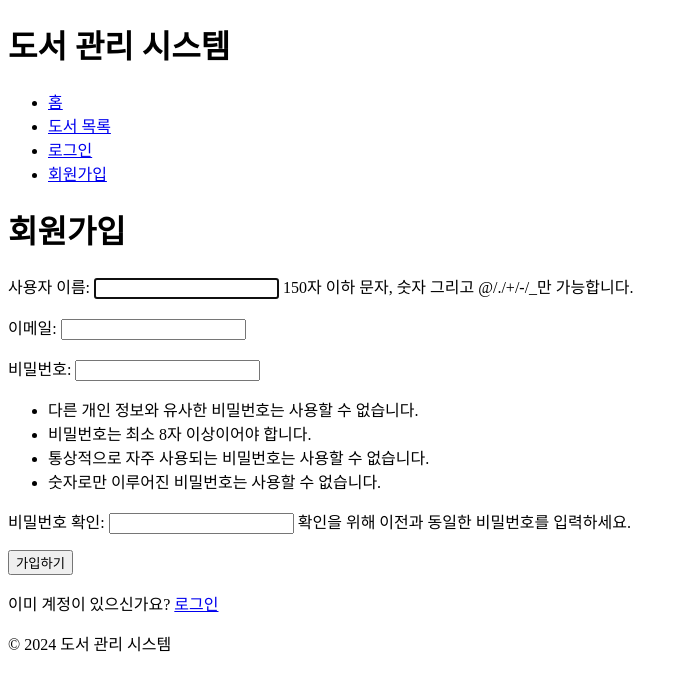
After one commit to lwj0712/0812_Library_Django, a Django app: page /signup/ in a window 1280 px wide. The commit adds this page. Shown: the top 691 px of the page, without its empty margins (0-688 px from the left). Run offline with Django 5.2, Linux system fonts and the light colour scheme.

Commit message:
✨ add signup feature

```diff
--- a/bookproject/bookproject/urls.py
+++ b/bookproject/bookproject/urls.py
@@ -1,6 +1,6 @@
 from django.contrib import admin
 from django.urls import path, include
-from books.views import MainView
+from books.views import MainView, SignUpView
 from django.contrib.auth.views import LoginView, LogoutView
 
 urlpatterns = [
@@ -9,4 +9,5 @@ urlpatterns = [
     path('', MainView.as_view(), name='main'), # 메인 화면을 보여줄 URL 지정
     path('login/', LoginView.as_view(template_name='login.html'), name='login'),
     path('logout/', LogoutView.as_view(next_page='main'), name='logout'),  # 로그아웃 후 홈 화면으로 리다이렉트
+    path('signup/', SignUpView.as_view(), name='signup'),
 ]
--- a/bookproject/books/forms.py
+++ b/bookproject/books/forms.py
@@ -1,5 +1,7 @@
 from django import forms
 from .models import Book
+from django.contrib.auth.forms import UserCreationForm
+from django.contrib.auth.models import User
 
 class BookForm(forms.ModelForm): # 자동으로 폼을 생성!
     class Meta:
@@ -14,4 +16,20 @@ class BookForm(forms.ModelForm): # 자동으로 폼을 생성!
             'publication_date': '출판일',
             'genre': '장르',
             'summary': '요약',
+            'image': '이미지'
         }
+
+class CustomUserCreationForm(UserCreationForm):
+    # 현재 원하는 필드가 모델에 없을 경우, 직접 필드를 추가할 수 있음
+    email = forms.EmailField(label='이메일', required=True) # 이메일 필드 추가
+
+    class Meta:
+        model = User
+        fields = ("username", "email", "password1", "password2")
+
+    def save(self, commit=True):
+        user = super().save(commit=False)
+        user.email = self.cleaned_data["email"]
+        if commit:
+            user.save()
+        return user
--- a/bookproject/books/views.py
+++ b/bookproject/books/views.py
@@ -4,6 +4,7 @@ from django.urls import reverse_lazy
 from .models import Book
 from .forms import BookForm
 from django.contrib.auth.mixins import LoginRequiredMixin
+from .forms import CustomUserCreationForm
 
 # Create your views here.
 class BookListView(ListView):
@@ -74,3 +75,8 @@ class BookDeleteView(LoginRequiredMixin, DeleteView):
     model = Book
     template_name = 'books/book_confirm_delete.html'
     success_url = reverse_lazy('books:book_list') # 성공시 이동할 페이지
+
+class SignUpView(CreateView):
+    form_class = CustomUserCreationForm
+    template_name = 'registration/signup.html'
+    success_url = reverse_lazy('login') # 성공시 이동할 페이지
--- a/bookproject/templates/base.html
+++ b/bookproject/templates/base.html
@@ -24,6 +24,7 @@
                     </li>
                 {% else %}
                     <li><a href="{% url 'login' %}">로그인</a></li>
+                    <li><a href="{% url 'signup' %}">회원가입</a></li>
                 {% endif %}
             </ul>
         </nav>
--- /dev/null
+++ b/bookproject/templates/registration/signup.html
@@ -0,0 +1,13 @@
+{% extends 'base.html' %}
+
+{% block title %}회원가입{% endblock %}
+
+{% block content %}
+<h1>회원가입</h1>
+<form method="post">
+    {% csrf_token %}
+    {{ form.as_p }}
+    <button type="submit">가입하기</button>
+</form>
+<p>이미 계정이 있으신가요? <a href="{% url 'login' %}">로그인</a></p>
+{% endblock %}
```
Also changed, not shown: bookproject/media/book_images/13.JPG (added).
